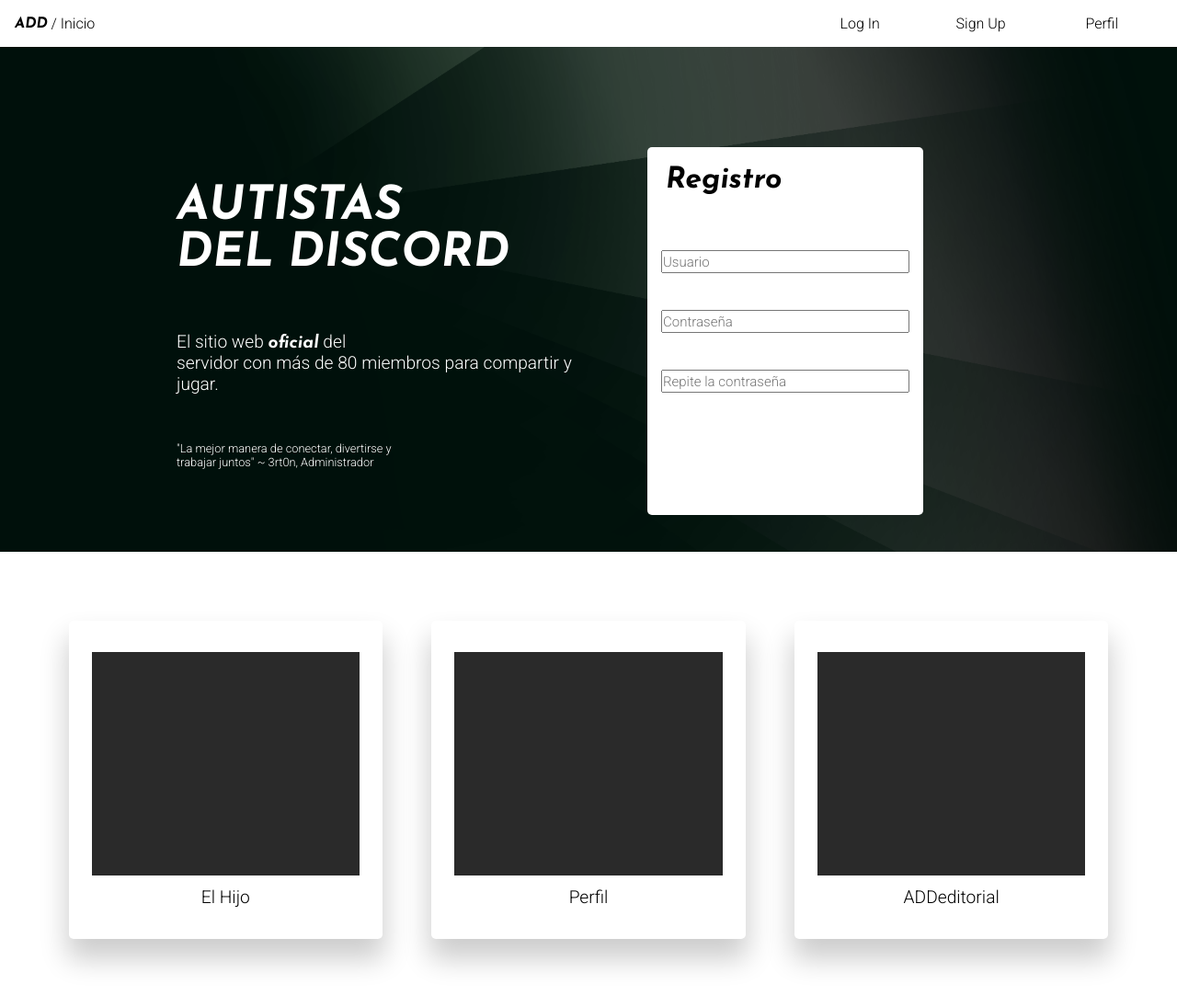
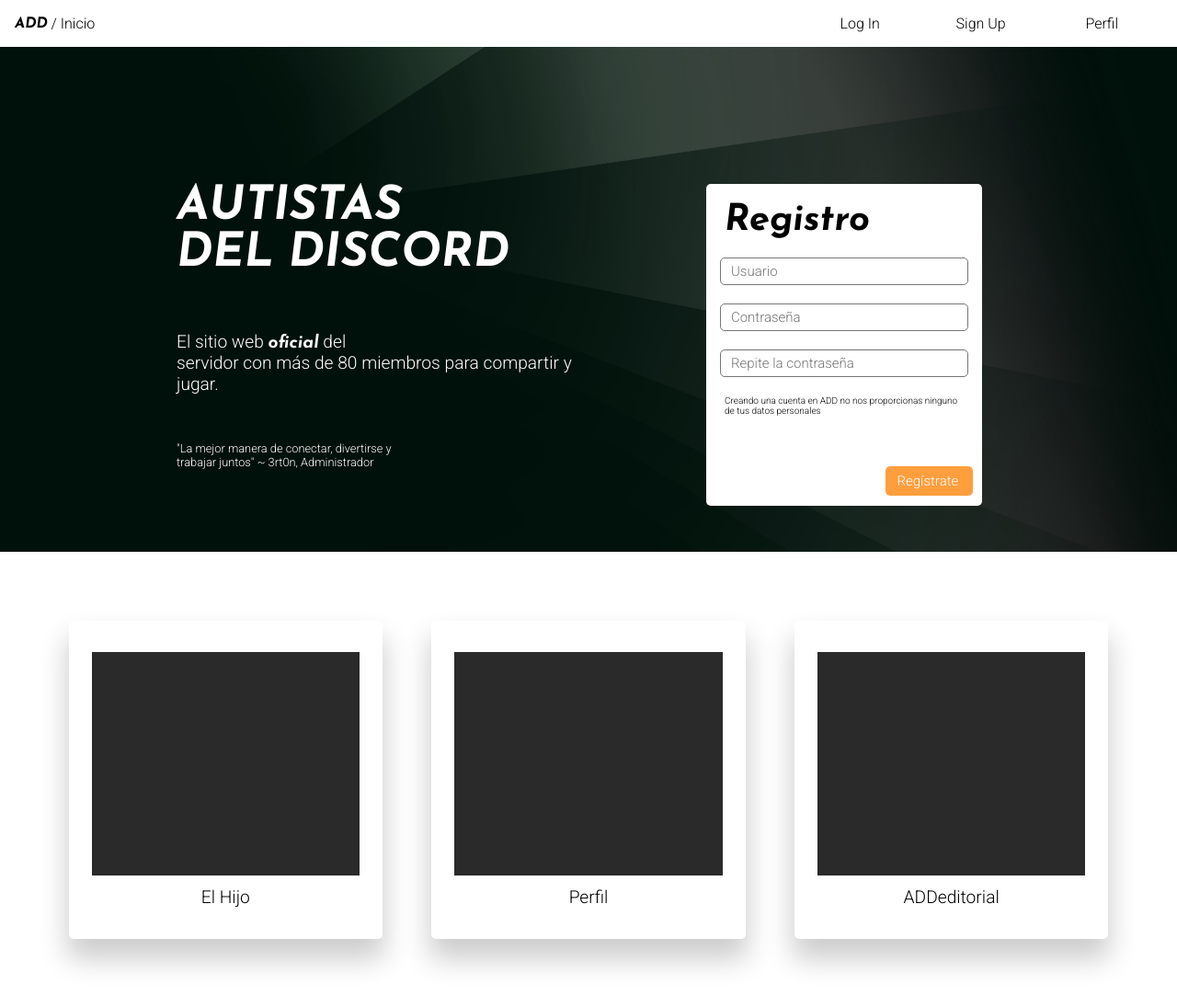
Before and after one commit to ErtonDev/add-web, a Flask app: page / in a window 1280 px wide. Shown: the top 1095 px of the page at 92% size. Run offline with Flask 2, Linux system fonts and the light colour scheme.

Commit message:
more web changes

```diff
--- a/web/static/styles.css
+++ b/web/static/styles.css
@@ -91,25 +91,54 @@
 
 #front-panel{
   position: absolute;
-  top:20%;
-  left:55%;
-  height: 400px;
+  top:25%;
+  left:60%;
+  height: 350px;
   width: 300px;
   background-color: white;
   border-radius: 5px;
 }
-#reg-text{
+#reg-title{
   margin: 20px;
+  margin-bottom: 0px;
+  font-size: 40px;
 }
 .cl-input{
-  margin-top: 40px;
+  border-radius: 5px;
+  border-style: solid;
+  border-width: 1px;
+  margin-top: 20px;
   margin-left:15px;
   width: 90%;
-  height: 25px;
+  height:30px;
   font-size: 15px;
   font-family: 'Roboto', sans-serif;
 }
-
+#reg-text{
+  margin: 20px;
+  font-size: 10px;
+  font-family: 'Roboto', sans-serif;
+}
+#but-reg{
+  position: absolute;
+  margin-top: 35px;
+  margin-left: 195px;
+  width: 95px;
+  height: 32px;
+  background-color: #ff9e3d;
+  border-radius: 5px;
+  cursor: pointer;
+}
+#but-reg:hover{
+  background-color:#de852c
+}
+#let-reg-but{
+  font-family: 'Roboto', sans-serif;
+  font-size: 15px;
+  color: white;
+  margin:12.5px;
+  margin-top: 7px;
+}
 /*FRONT*//*FRONT*//*FRONT*/
 
 /*CONTAINER*//*CONTAINER*//*CONTAINER*/
--- a/web/templates/index.html
+++ b/web/templates/index.html
@@ -33,12 +33,14 @@
       </div>
       <div id="front-right">
         <div id="front-panel">
-          <h1 id="reg-text">Registro</h1>
+          <h1 id="reg-title">Registro</h1>
           <form method="POST">
-            <input class="cl-input" type="submint" name="reg-user" placeholder="Usuario">
-            <input class="cl-input" type="submint" name="reg-pass1" placeholder="Contraseña">
-            <input class="cl-input" type="submint" name="reg-pass2" placeholder="Repite la contraseña">
+            <input class="cl-input" type="submint" name="reg-user" placeholder="   Usuario">
+            <input class="cl-input" type="submint" name="reg-pass1" placeholder="   Contraseña">
+            <input class="cl-input" type="submint" name="reg-pass2" placeholder="   Repite la contraseña">
           </form>
+          <p id="reg-text">Creando una cuenta en ADD no nos proporcionas ninguno de tus datos personales</p>
+          <div id="but-reg" type="button" name="button-reg"><p id="let-reg-but">Regístrate</p></div>
         </div>
       </div>
     </div>
```
